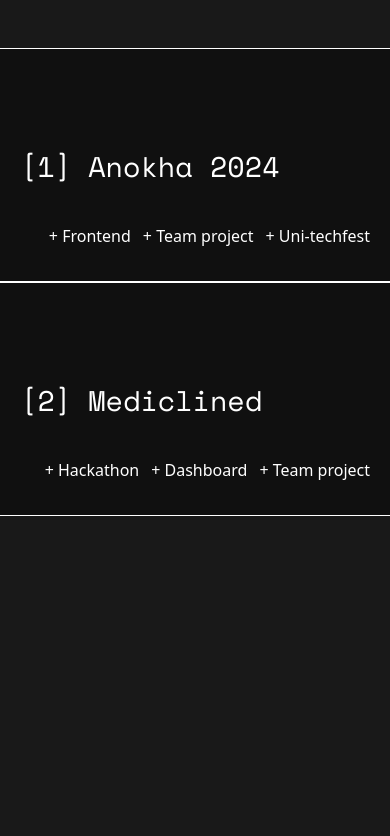
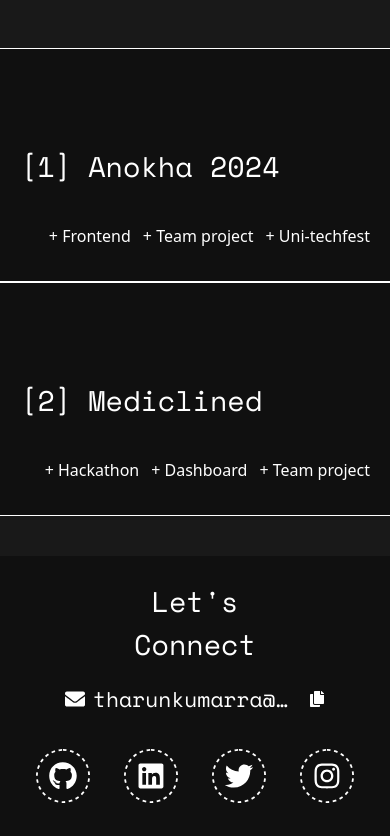
Before and after one commit to TharunKumarrA/Portfolio-v2, a Next.js app: page / in a window 390 px wide. Shown: the part 819-1655 px from the top of the page. Before the commit the page ends 1375 px from the top, so only its background shows below. Built offline with nearby package versions, Linux system fonts and the light colour scheme.

Commit message:
footer added and patches made responsive

```diff
--- a/src/app/components/FeaturedProjects.jsx
+++ b/src/app/components/FeaturedProjects.jsx
@@ -25,7 +25,7 @@ const FeaturedProjects = () => {
   ];
 
   return (
-    <div className="pb-10 lg:pb-20">
+    <div>
       <div className="font-heading text-h5 pb-10 px-4">FEATURED PROJECTS</div>
       <ProjectCardContainer projects={projectData} />
     </div>
--- a/src/app/components/RouteImage.jsx
+++ b/src/app/components/RouteImage.jsx
@@ -13,7 +13,7 @@ export const RouteImage = () => {
 
   console.log(imageName);
   return (
-    <div className="absolute top-4 right-4 z-30">
+    <div className="absolute scale-75 lg:scale-100 top-6 right-4 lg:top-4 lg:right-4 z-30">
       <Image
         src={`/${imageName}`}
         alt="Route specific image"
--- /dev/null
+++ b/src/app/components/footer.jsx
@@ -0,0 +1,74 @@
+"use client";
+import { useState } from "react";
+import {
+  FaGithub,
+  FaLinkedin,
+  FaTwitter,
+  FaInstagram,
+  FaCopy,
+  FaEnvelope,
+} from "react-icons/fa";
+import AttributesIcon from "./AttributesIcon";
+
+export const Footer = () => {
+  const [copied, setCopied] = useState(false);
+  const email = "tharunkumarra@gmail.com";
+
+  const handleCopyEmail = () => {
+    navigator.clipboard.writeText(email);
+    setCopied(true);
+    setTimeout(() => setCopied(false), 2000);
+  };
+
+  const socialIcons = [
+    { name: "Github", tag: <FaGithub className="text-h4 hover:scale-110" /> },
+    {
+      name: "LinkedIn",
+      tag: <FaLinkedin className="text-h4 hover:scale-110" />,
+    },
+    { name: "Twitter", tag: <FaTwitter className="text-h4 hover:scale-110" /> },
+    {
+      name: "Instagram",
+      tag: <FaInstagram className="text-h4 hover:scale-110" />,
+    },
+  ];
+
+  return (
+    <footer
+      className="flex flex-col md:flex-row justify-between items-center p-6 bg-secondary text-text
+      space-y-4 md:space-y-0 md:space-x-4 mt-10 lg:mt-20"
+    >
+      <div className="text-center md:text-left w-full md:w-auto">
+        <p className="text-h5 lg:text-h4 font-heading">Let's</p>
+        <p className="text-h5 lg:text-h4 font-heading">Connect</p>
+      </div>
+
+      <div
+        className="flex flex-col items-center md:items-end w-full md:w-auto
+        font-heading gap-4 md:mx-16"
+      >
+        <div className="flex items-center gap-2 mb-2">
+          <FaEnvelope size={20} />
+          <span className="text-h6 lg:text-h5 truncate max-w-[200px]">{email}</span>
+          <button
+            onClick={handleCopyEmail}
+            className="text-text hover:text-opacity-50 ml-2"
+          >
+            {copied ? "Copied!" : <FaCopy size={16} />}
+          </button>
+        </div>
+
+        <div className="flex gap-4 justify-center w-full">
+          {socialIcons.map((icon, index) => (
+            <AttributesIcon
+              key={index}
+              name=""
+              svgSrc={icon.tag}
+              className="transform transition-transform duration-300 hover:scale-110"
+            />
+          ))}
+        </div>
+      </div>
+    </footer>
+  );
+};
--- a/src/app/layout.js
+++ b/src/app/layout.js
@@ -2,6 +2,7 @@ import { Space_Mono, Rubik } from "next/font/google";
 import "./globals.css";
 import { NavigationBar } from "./components/NavigationBar";
 import { RouteImage } from "./components/RouteImage";
+import { Footer } from "./components/footer";
 
 const spaceMono = Space_Mono({
   variable: "--font-space-mono",
@@ -29,6 +30,7 @@ export default function RootLayout({ children }) {
         <RouteImage />
         <NavigationBar />
         {children}
+        <Footer />
       </body>
     </html>
   );
```
